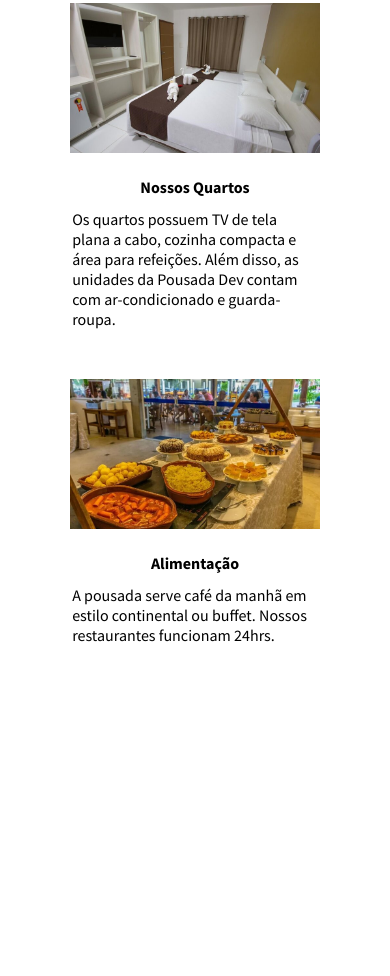
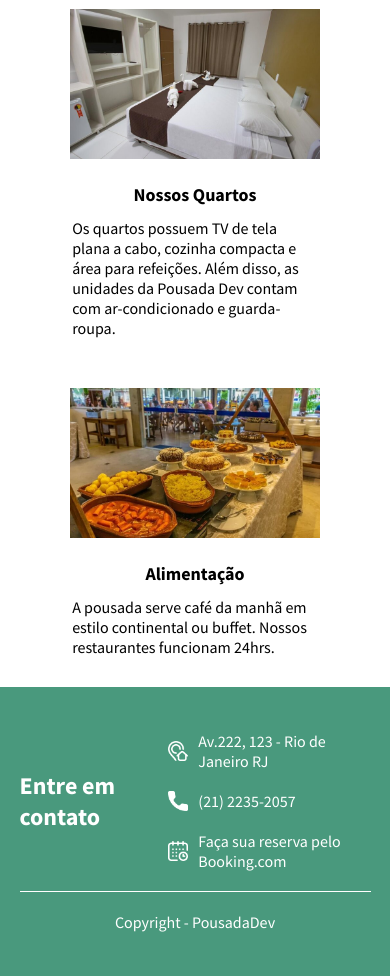
Before and after one commit to fernandes-th/pousadadev, a plain HTML site: page index.html in a window 390 px wide. Shown: the part 2509-3485 px from the top of the page. Before the commit the page ends 3154 px from the top, so only its background shows below. Drawn offline with Linux system fonts and the light colour scheme.

Commit message:
Atualização do footer

```diff
--- a/index.html
+++ b/index.html
@@ -102,5 +102,32 @@
         </div>
     </div>
 
+    <footer>
+        <div class="config-largura footer-content">
+            <div class="footer-contato1">
+                <div class="contato-texto">
+                    <h2>Entre em contato</h2>
+                </div>
+                <div class="contato-links">
+                    <div class="box-contato">
+                        <img src="img/icones/endereco.png" alt="">
+                        <span>Av.222, 123 - Rio de Janeiro RJ</span>
+                    </div>
+                    <div class="box-contato">
+                        <img src="img/icones/telefone.png" alt="">
+                        <span>(21) 2235-2057</span>
+                    </div>
+                    <div class="box-contato">
+                        <img src="img/icones/calendario.png" alt="">
+                        <span>Faça sua reserva pelo Booking.com</span>
+                    </div>
+                </div>
+            </div>
+            <div class="footer-copy">
+                <span>Copyright - PousadaDev</span>
+            </div>
+        </div>
+    </footer>
+
 </body>
 </html>
--- a/style.css
+++ b/style.css
@@ -17,6 +17,10 @@ h3 {
     font-size: 30px;
     font-weight: 500;
     margin-bottom: 20px;
+}
+
+h4 {
+    font-size: 18px;
 }
 
 p {
@@ -162,6 +166,54 @@ iframe {
     object-fit: cover;
 }
 
+footer {
+    width: 100%;
+    background-color: #49997D;
+    color: #fff;
+    padding: 24px 0;
+    margin-top: 30px;
+}
+
+.footer-contato1 {
+    display: flex;
+    justify-content: space-between;
+    align-items: center;
+    padding: 20px 0;
+}
+
+.contato-links {
+    display: flex;
+    justify-content: space-between;
+    gap: 20px;
+}
+
+.box-contato {
+    display: flex;
+    justify-content: space-between;
+    align-items: center;
+    gap: 10px;
+}
+
+.footer-copy {
+    text-align: center;
+    padding: 20px 0;
+    border-top: 1px solid #fff;
+}
+
+@media (max-width: 1200px) {
+    .contato-links {
+        flex-direction: column;
+    }
+    .footer-contato1 {
+        justify-content: flex-start;
+        gap: 80px;
+    }
+    .box-contato {
+        justify-content: flex-start;
+    }
+}
+
+
 @media (max-width: 1080px){
     .galeria-atracoes {
         flex-direction: column;
@@ -172,6 +224,8 @@ iframe {
         width: 70%;
         gap: 20px;
     }
+
+
 }
 
 @media (max-width: 780px){
@@ -230,6 +284,10 @@ iframe {
     .atracao {
         width: 100%;
     }
+
+    .footer-contato1 {
+        justify-content: space-evenly;
+    }
 }
 
 @media (max-width: 520px){
@@ -252,6 +310,14 @@ iframe {
     .atracao-img {
         order: -1;
     }
+
+    .footer-contato1 {
+        justify-content: flex-start;
+        gap: 10px;
+    }
+    .box-contato img {
+        width: 20px;
+    }
 }
 
 @media (max-width: 380px){
```
